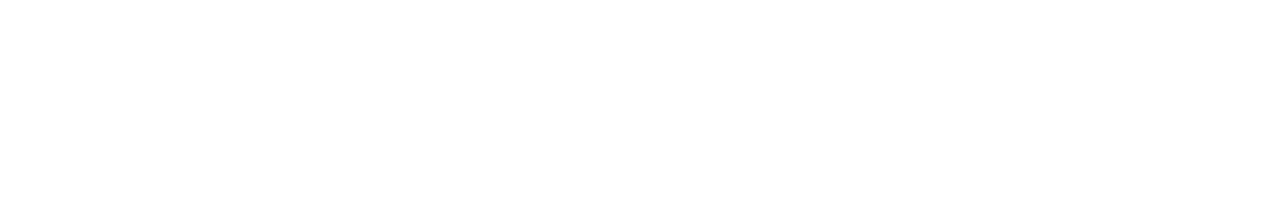
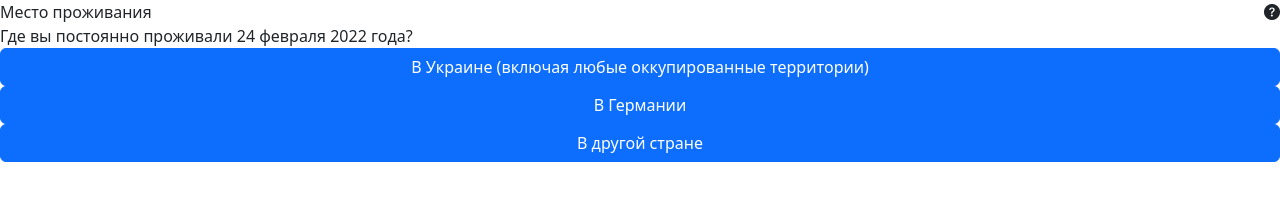
Before and after one commit to podolsir/temprocheck, a website with bundled scripts: page public/index.html in a window 1280 px wide. Built offline with nearby package versions, Linux system fonts and the light colour scheme.

Commit message:
Switch to typescript and implement the question switching logic.

```diff
--- a/package.json
+++ b/package.json
@@ -4,9 +4,13 @@
     "@rollup/plugin-commonjs": "^17.0.0",
     "@rollup/plugin-node-resolve": "^16.0.0",
     "@rollup/plugin-terser": "^0.4.4",
+    "@rollup/plugin-typescript": "^12.1.2",
+    "bootstrap": "^5.3.3",
     "npm-run-all": "^4.1.5",
     "rollup": "^2.36.2",
-    "serve": "^11.3.2"
+    "serve": "^11.3.2",
+    "tslib": "^2.8.1",
+    "typescript": "^5.7.2"
   },
   "scripts": {
     "build": "rollup -c",
--- a/public/index.html
+++ b/public/index.html
@@ -4,9 +4,13 @@
     <meta charset="utf-8">
     <meta name="viewport" content="width=device-width, initial-scale=1">
     <link href="https://cdn.jsdelivr.net/npm/bootstrap@5.3.3/dist/css/bootstrap.min.css" rel="stylesheet" integrity="sha384-QWTKZyjpPEjISv5WaRU9OFeRpok6YctnYmDr5pNlyT2bRjXh0JMhjY6hW+ALEwIH" crossorigin="anonymous">
+    <link href="https://cdn.jsdelivr.net/npm/bootstrap-icons@1.11.3/font/bootstrap-icons.min.css" rel="stylesheet">
   </head>
   <body>
-    <script src="bundle.js"></script>
+    <div id="questionsContainer">
+
+    </div>
+    <script src="bundle.js" type="module"></script>
     <script src="https://cdn.jsdelivr.net/npm/bootstrap@5.3.3/dist/js/bootstrap.bundle.min.js" integrity="sha384-YvpcrYf0tY3lHB60NNkmXc5s9fDVZLESaAA55NDzOxhy9GkcIdslK1eN7N6jIeHz" crossorigin="anonymous"></script>
   </body>
 </html>
--- a/rollup.config.js
+++ b/rollup.config.js
@@ -1,4 +1,5 @@
 import commonjs from '@rollup/plugin-commonjs';
+import typescript from '@rollup/plugin-typescript';
 import terser from '@rollup/plugin-terser';
 import resolve from '@rollup/plugin-node-resolve';
 
@@ -7,15 +8,17 @@ import resolve from '@rollup/plugin-node-resolve';
 const production = !process.env.ROLLUP_WATCH;
 
 export default {
-	input: 'src/main.js',
+	input: 'src/main.ts',
 	output: {
 		file: 'public/bundle.js',
 		format: 'iife',
 		sourcemap: true
 	},
+	external: ['bootstrap'],
 	plugins: [
 		resolve(),
 		commonjs(),
+		typescript(),
 		production && terser() // minify, but only in production
 	]
 };
--- /dev/null
+++ b/src/main.ts
@@ -0,0 +1,192 @@
+import bootstrap from 'bootstrap';
+
+interface Answer {
+    readonly code: string;
+    readonly long: string;
+    readonly short: string;
+    readonly nextQuestion: string;
+}
+
+interface QuestionData {
+    readonly id: string;
+    readonly heading: string;
+    readonly question: string;
+    readonly answers: Answer[];
+}
+
+const questions: QuestionData[] = [
+    {
+        id: "location",
+        heading: "Место проживания",
+        question: "Где вы постоянно проживали 24 февраля 2022 года?",
+        answers: [
+            {
+                code: "LOCATION_UA",
+                long: "В Украине (включая любые оккупированные территории)",
+                short: "Украина",
+                nextQuestion: "citizenship",
+            },
+            {
+                code: "LOCATION_DE",
+                long: "В Германии",
+                short: "Германия",
+                nextQuestion: "germanPermit",
+            },
+            {
+                code: "LOCATION_OTHER",
+                long: "В другой стране",
+                short: "Другая страна",
+                nextQuestion: "citizenship",
+            },
+        ],
+    },
+    {
+        id: "citizenship",
+        heading: "Гражданство",
+        question: "Укажите свое гражданство или право пребывания в Украине",
+        answers: [
+            {
+                code: "CITIZENSHIP_UA",
+                long: "Только Украина", short: "Украина",
+                nextQuestion: "_COMPLETE",
+            },
+            {
+                code: "CITIZENSHIP_UA_DUAL_EU",
+                long: "Украина + страна ЕС",
+                short: "Украина + страна ЕС",
+                nextQuestion: "_COMPLETE",
+            },
+            {
+                code: "CITIZENSHIP_UA_DUAL_3C",
+                long: "Украина + страна вне ЕС",
+                short: "Украина + страна вне ЕС",
+                nextQuestion: "_COMPLETE",
+            },
+            {
+                code: "CITIZENSHIP_EU",
+                long: "Страна ЕС",
+                short: "Страна ЕС",
+                nextQuestion: "_COMPLETE",
+            },
+            {
+                code: "CITIZENSHIP_3C_PERM",
+                long: "Страна вне ЕС и ВНЖ Украины",
+                short: "Страна вне ЕС и ВНЖ Украины",
+                nextQuestion: "_COMPLETE",
+            },
+            {
+                code: "CITIZENSHIP_3C_TEMP",
+                long: "Страна вне ЕС и ПМЖ Украины",
+                short: "Страна вне ЕС и ПМЖ Украины",
+                nextQuestion: "_COMPLETE",
+            },
+            {
+                code: "CITIZENSHIP_3C",
+                long: "Страна вне ЕС (нет ПМЖ и ВНЖ Украины)",
+                short: "Страна вне ЕС",
+                nextQuestion: "_COMPLETE",
+            },
+        ]
+    }
+];
+
+const questionIndex = Object.fromEntries(questions.map(q => [q.id, q]));
+
+export function createQuestion(q: QuestionData) {
+    const mainElement = document.createElement("div");
+    mainElement.setAttribute("id", q.id);
+    mainElement.classList.add("tpc-question");
+    mainElement.dataset.tpcSelectedAnswerCode = "";
+
+    mainElement.innerHTML =
+        `<div class="d-flex flex-row tpc-q-header">
+            <span class="tpc-q-heading">${q.heading}</span>
+            <span class="ms-auto tpc-q-icon"><i class="bi bi-question-circle-fill"></i></button>
+         </div>
+
+        <div class="collapse show">
+            <div class="tpc-q-question">${q.question}</div>
+            <div class="tpc-q-answerlist d-flex flex-column"></div>
+        </div>
+    `;
+
+    const buttonHandler: EventListener = (event) => {
+        const value = (event.target as HTMLButtonElement).dataset.tpcAnswerCode;
+        mainElement.dataset.tpcSelectedAnswerCode = value;
+        event.stopPropagation();
+        mainElement.dispatchEvent(new Event("change"));
+    }
+
+    const answerList = mainElement.querySelector(".tpc-q-answerlist");
+    for (const a of q.answers) {
+        const b = document.createElement("button")
+        b.classList.add("btn", "btn-primary");
+        b.dataset.tpcAnswerCode = a.code;
+        b.innerText = a.long;
+        b.addEventListener("click", buttonHandler);
+        answerList!.appendChild(b);
+    }
+
+    return mainElement;
+}
+
+function setIcon(tpcQuestionElement: HTMLElement, iconName: string) {
+    tpcQuestionElement.querySelector(".tpc-q-icon")!.innerHTML = `<i class="bi bi-${iconName}"></i>`
+}
+
+const stack: HTMLDivElement[] = [];
+const answers: {[k: string]: string} = {};
+
+const handleEdit = (event: Event) => {
+    const mainElement = (event.target as HTMLElement).closest(".tpc-question")!;
+    const question = questionIndex[mainElement.id];
+
+    let index = stack.length - 1;
+    while (index > 0 && stack[index].id != mainElement.id) {
+        const removed = stack.pop()!;
+        answers[removed.id] = "";
+        document.getElementById('questionsContainer')!.removeChild(removed);
+        index--;
+    }
+
+    const target = stack[stack.length - 1];
+
+    setIcon(target, "question-circle-fill");
+    new bootstrap.Collapse(target.querySelector(".collapse"), {toggle: false}).show();
+    target.addEventListener("change", handleAnswer);
+    const header = target.querySelector(".tpc-q-header")!;
+
+    header.classList.remove("btn", "btn-secondary")
+    header.removeEventListener("click", handleEdit)
+    header.querySelector(".tpc-q-heading")!.innerHTML = `${question.heading}`;
+}
+
+const handleAnswer = (event: Event) => {
+    const target = event.target as HTMLDivElement;
+    answers[target.id] = target.dataset.tpcSelectedAnswerCode as string;
+    const question = questionIndex[target.id];
+    const selectedAnswer = question.answers.find((x) => x.code == answers[target.id])!;
+
+    setIcon(target, "pencil-fill");
+    new bootstrap.Collapse(target.querySelector(".collapse"), {toggle: false}).hide();
+    target.removeEventListener("change", handleAnswer);
+    const header = target.querySelector(".tpc-q-header")!;
+    header.classList.add("btn", "btn-secondary")
+    header.addEventListener("click", handleEdit)
+    header.querySelector(".tpc-q-heading")!.innerHTML = `${question.heading}: ${selectedAnswer.short}`;
+
+    const next = selectedAnswer.nextQuestion;
+    if (next != "_COMPLETE") {
+        const nq = createQuestion(questionIndex[next]);
+        stack.push(nq);
+        document.getElementById('questionsContainer')!.appendChild(nq);
+        nq.addEventListener("change", handleAnswer);
+    }
+}
+
+document.addEventListener("DOMContentLoaded", (e) => {
+    const initialQuestion = createQuestion(questionIndex["location"])
+    stack.push(initialQuestion);
+    document.getElementById('questionsContainer')!.appendChild(initialQuestion);
+    initialQuestion.addEventListener("change", handleAnswer);
+});
```
Also changed, not shown: src/main.js (deleted), 1 other file.
